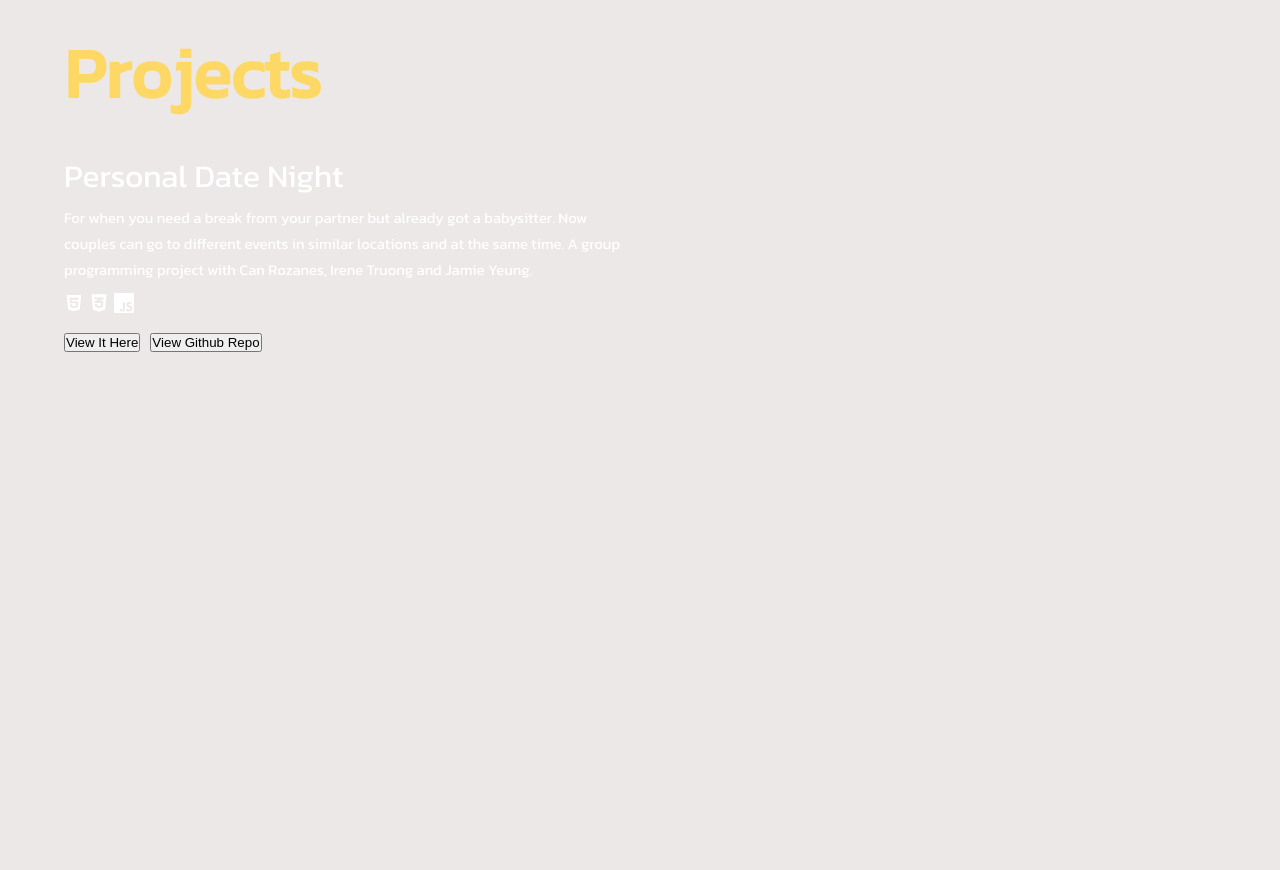
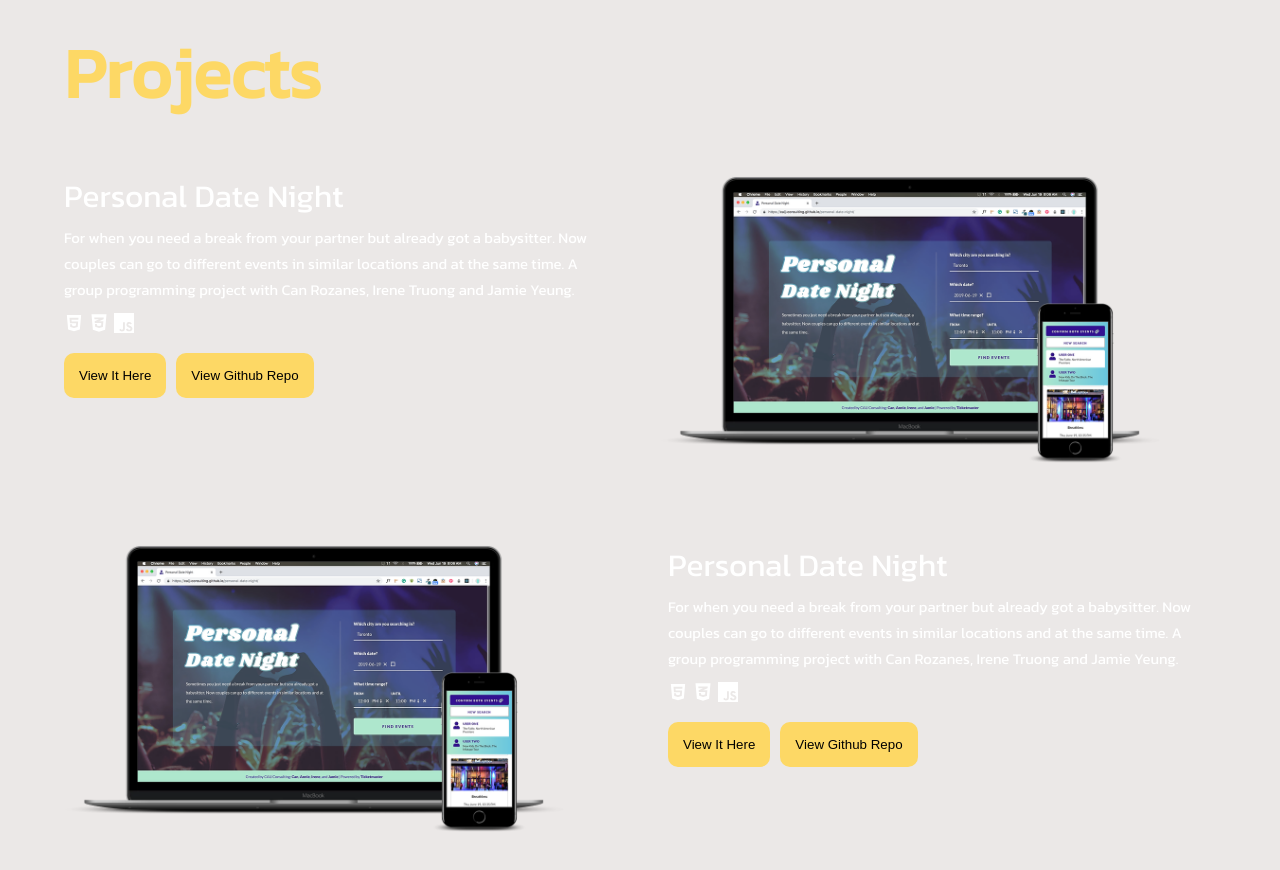
Before and after one commit to Nada-orban/mynewportfolio2, a Next.js app: page / in a window 1280 px wide. Shown: the part 560-1430 px from the top of the page. Before the commit the page ends 982 px from the top, so only its background shows below. Built offline with nearby package versions, Linux system fonts and the light colour scheme.

Commit message:
project idea done

```diff
--- a/Components/Projects.js
+++ b/Components/Projects.js
@@ -15,6 +15,8 @@ import {AiFillHtml5} from 'react-icons/ai'
 import {FaCss3Alt, FaReact, FaBootstrap} from 'react-icons/fa'
 import {DiJavascript} from 'react-icons/di'
 import {SiJavascript, SiNextdotjs, SiMui, SiTailwindcss} from 'react-icons/si'
+import Image from 'next/image'
+import exampleimage from '../public/assets/projects/work-personal-date-night.png'
 
 function Projects() {
     const colorMode = React.useContext(ColorModeContext);
@@ -22,7 +24,7 @@ function Projects() {
     return (
         <Box id="skills" py="50px">
             <Container>
-                <Box display="flex" gap="20px" mb="20px">
+                <Box display="flex" gap="20px" mb="40px">
                     <div className={
                         styles.titlesection
                     }>
@@ -72,7 +74,8 @@ function Projects() {
                     </div>
                 </Box>
                 <Box>
-                    <Grid container>
+                    <Grid container
+                        spacing={5}>
                         <Grid item
                             md={6}
                             xs={12}>
@@ -103,10 +106,73 @@ function Projects() {
 
                             </Box>
                             <Box my="20px" gap="10px" display="flex">
-                                <button>View It Here</button>
-                                <button>View Github Repo</button>
+                                <button className={
+                                    styles.buttonstyle
+                                }>View It Here</button>
+                                <button className={
+                                    styles.buttonstyle
+                                }>View Github Repo</button>
                             </Box>
                         </Grid>
+                        <Grid item
+                            md={6}
+                            xs={12}>
+                            <Image src={exampleimage}
+                                width={500}/>
+                        </Grid>
+
+                    </Grid>
+                    <Grid container
+                        spacing={7}
+                        my="20px">
+                        <Grid item
+                            md={6}
+                            xs={12}>
+                            <Typography variant='h4'>Personal Date Night</Typography>
+                            <Typography variant='subtitle1'
+                                sx={
+                                    {my: "10px"}
+                            }>For when you need a break from your partner but already got a babysitter. Now couples can go to different events in similar locations and at the same time. A group programming project with Can Rozanes, Irene Truong and Jamie Yeung.</Typography>
+                            <Box display="flex" justifyContent="start" alignItems="center" gap="5px">
+                                <AiFillHtml5 style={
+                                    {
+                                        width: "20px",
+                                        height: "20px"
+                                    }
+                                }/>
+                                <FaCss3Alt style={
+                                    {
+                                        width: "20px",
+                                        height: "20px"
+                                    }
+                                }/>
+                                <SiJavascript style={
+                                    {
+                                        width: "20px",
+                                        height: "20px"
+                                    }
+                                }/>
+
+                            </Box>
+                            <Box my="20px" gap="10px" display="flex">
+                                <button className={
+                                    styles.buttonstyle
+                                }>View It Here</button>
+                                <button className={
+                                    styles.buttonstyle
+                                }>View Github Repo</button>
+                            </Box>
+                        </Grid>
+                        <Grid item
+                            md={6}
+                            xs={12}
+                            sx={
+                                {order: -1}
+                        }>
+                            <Image src={exampleimage}
+                                width={500}/>
+                        </Grid>
+
                     </Grid>
                 </Box>
 
--- a/src/styles/Home.module.css
+++ b/src/styles/Home.module.css
@@ -1,5 +1,12 @@
+
+.buttonstyle{
+    background-color: var(--secondray-maincolor);
+    padding: 15px;
+    border-radius: 10px;
+    border-style: none;
 
 
+}
 
 .bigfake{
 
```
